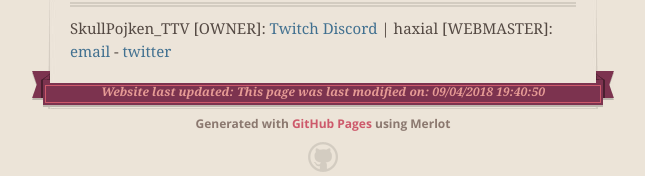
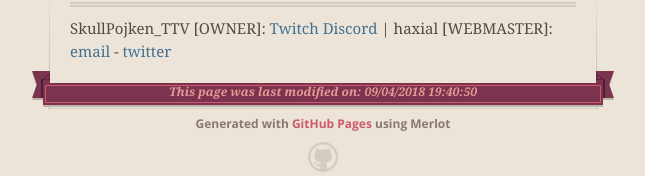
Before and after one commit to Skullengine/eslantskyblock.github.io, a plain HTML site: page 404.html in a window 1280 px wide. Shown: the part 924-1100 px from the top of the page, without its empty margins (317-962 px from the left). Drawn offline with nearby package versions, Linux system fonts and the light colour scheme.

Commit message:
javascript fix

```diff
--- a/404.html
+++ b/404.html
@@ -64,7 +64,7 @@
       <footer>
         <span class="ribbon-outer">
           <span class="ribbon-inner">
-            <p>Website last updated: <script language="Javascript">document.write("This page was last modified on: " + document.lastModified +"");</SCRIPT></p>
+            <p><script language="Javascript">document.write("This page was last modified on: " + document.lastModified +"");</SCRIPT></p>
           </span>
           <span class="left-tail"></span>
           <span class="right-tail"></span>
```
Also changed, not shown: index.html (+1 -1 lines).
